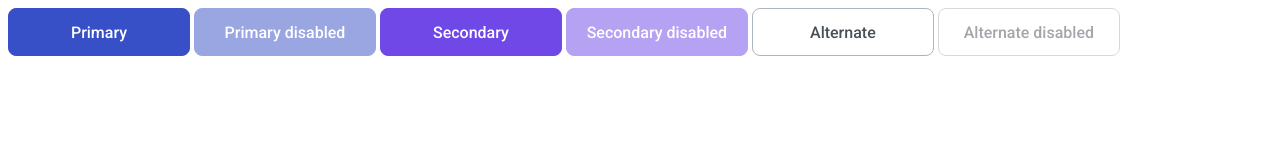
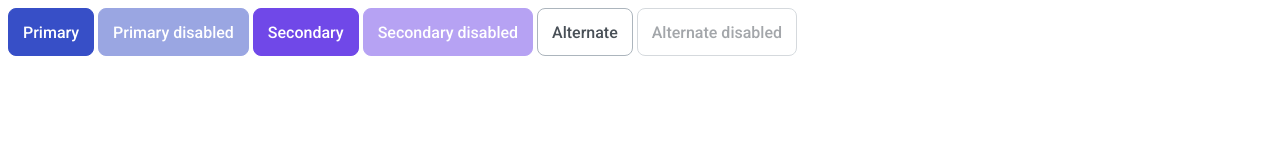
Before and after one commit to js-tasks-ru/htmlcss-20220120_alexander-kuimov, a website: page 03-lection1/01-button/index.html in a window 1280 px wide. Drawn offline with Linux system fonts and the light colour scheme.

Commit message:
Add fixes homework 3-1

```diff
--- a/03-lection1/01-button/button.css
+++ b/03-lection1/01-button/button.css
@@ -1,5 +1,5 @@
 .button {
-    width: 182px;
+    width: auto;
     height: 48px;
     border-radius: 8px;
     text-align: center;
@@ -9,11 +9,12 @@
     font: 500 16px/18px 'Roboto', sans-serif;
     cursor: pointer;
     transition: opacity 200ms ease-in-out;
+    border: 1px solid;
 }
 
 .button_type_primary {
     background-color: var(--primary);
-    border: 1px solid var(--primary);
+    border-color: var(--primary);
     color: var(--white);
 }
 
@@ -24,7 +25,7 @@
 
 .button_type_secondary {
     background-color: var(--secondary);
-    border: 1px solid var(--secondary);
+    border-color: var(--secondary);
     color: var(--white);
 }
 
@@ -35,7 +36,7 @@
 
 .button_type_alternate {
     background-color: var(--white);
-    border: 1px solid var(--grey-3);
+    border-color: var(--grey-3);
     color: var(--grey-4);
 }
 
```
